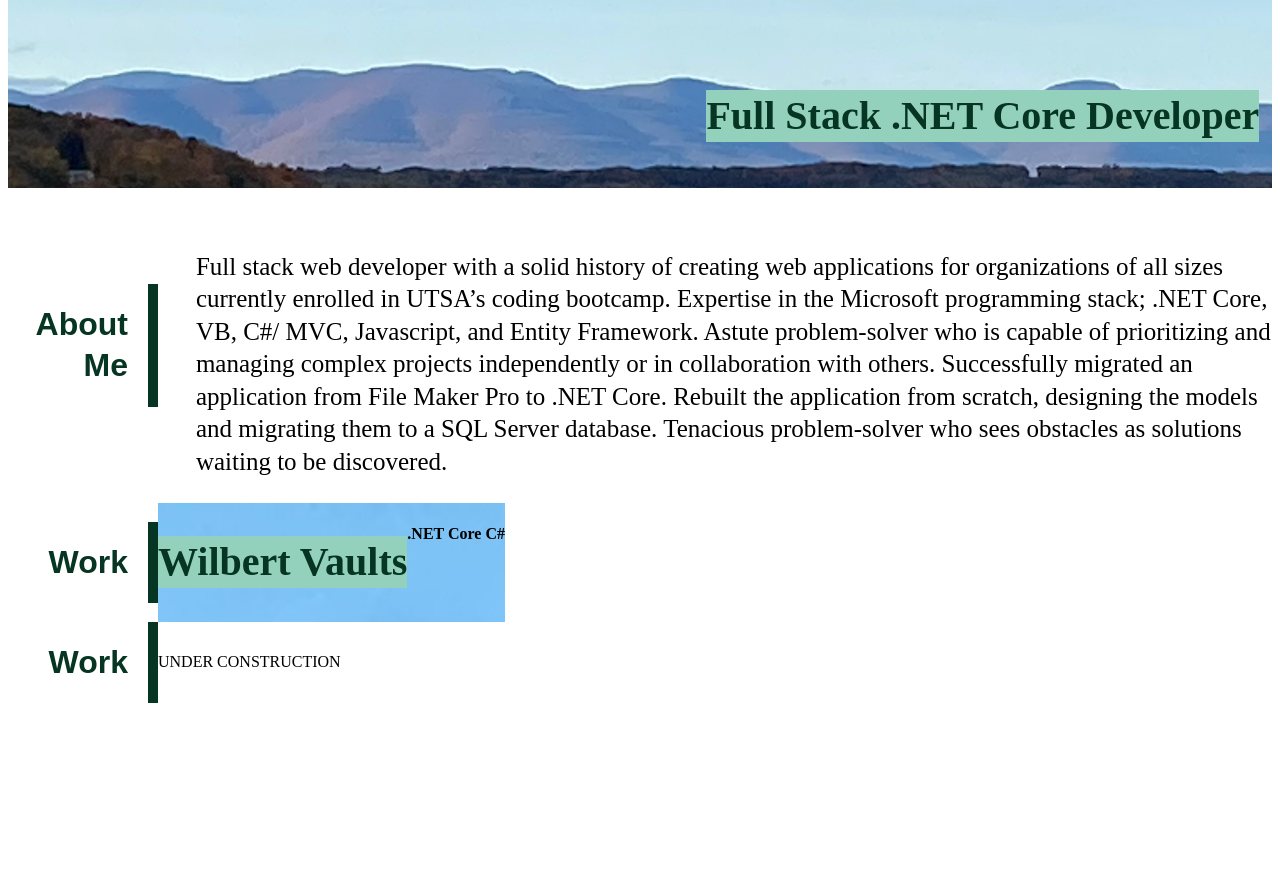
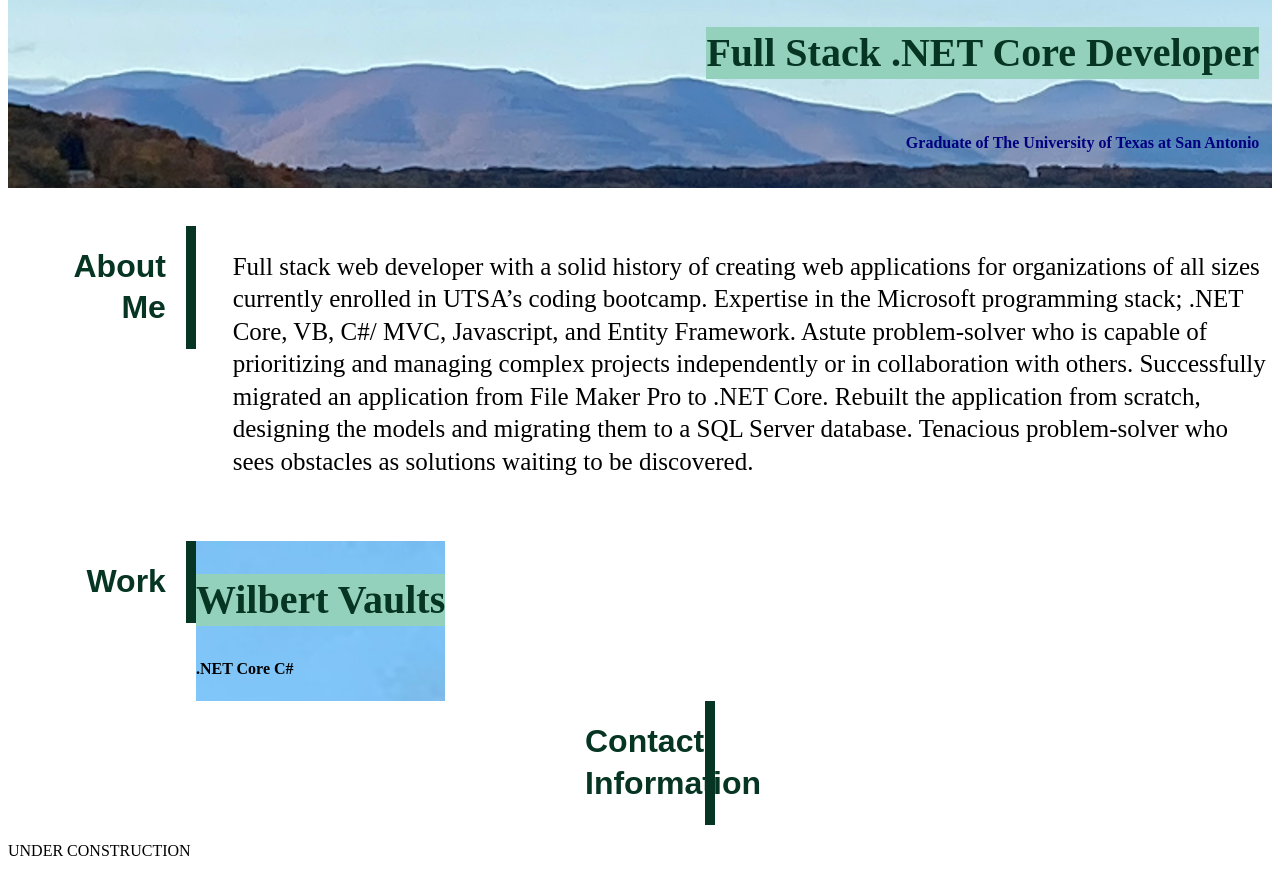
Before and after one commit to ket2310/KirksPortfolio, a plain HTML site: page index.html in a window 1280 px wide. Shown: the part 380-1265 px from the top of the page. Before the commit the page ends 1091 px from the top, so only its background shows below. Drawn offline with Linux system fonts and the light colour scheme.

Commit message:
Getting help from BCS

```diff
--- a/assets/css/style.css
+++ b/assets/css/style.css
@@ -83,18 +83,32 @@ header {
   }
   #subtitle {
     align-self: flex-end;
-
-    /* position: relative;
-    top: 50px;
-    right: 100px; */
   }
 
-  .MyWork {
+  .AboutMe {
     display: flex;
+    justify-content: flex-start;
+    margin-left: 3%;
+    margin-top: 3%;
+  }
+  .MyBio {
+    margin-left: 3%;
+    /* margin-top: 3%; */
+    font-size: 25px;
+  }
+
+  .projects {
+    display: flex;
+    justify-content: flex-start;
+    margin-left: 3%;
+    margin-top: 3%;
+  }
+
+  .MyWork{
     background-image: url("../images/catskills.JPG");
+  }
 
-  }
-  #WilbertSvcs {
+    #WilbertSvcs {
     align-self: flex-end ;
   }
 
@@ -115,9 +129,3 @@ header {
     padding: 20px;
     flex-wrap: wrap;
   }
-
-  .AboutMe {
-    margin-left: 3%;
-    margin-top: 3%;
-    font-size: 25px;
-  }
--- a/index.html
+++ b/index.html
@@ -1,6 +1,5 @@
 <!DOCTYPE html>
 <html lang="en">
-
 <head>
   <meta charset="UTF-8">
   <meta http-equiv="X-UA-Compatible" content="IE=edge">
@@ -9,7 +8,6 @@
   <link rel="stylesheet" href="./assets/css/style.css">
   <title>Portfolio of Kirk Evan Thomas</title>
 </head>
-
 <body>
     <header>
         <h1>KIRK EVAN THOMAS</h1>
@@ -24,14 +22,13 @@
     </header>
     <section class="brand">
         <h2 id="subtitle">Full Stack .NET Core Developer</h2>
+        <h4 style="align-self:  flex-end;">Graduate of The University of Texas at San Antonio</h4>
     </section>
-
-    <div>
+    <section class="AboutMe">
         <aside>
             <h2>About Me</h2>
         </aside>
-        <section class="AboutMe">
-
+        <section class="MyBio">
             <p>
                 Full stack web developer with a solid history of creating web applications for organizations
                 of all sizes currently enrolled in UTSA’s coding bootcamp. Expertise in the Microsoft programming stack; .NET
@@ -41,33 +38,29 @@
                 Maker Pro to .NET Core. Rebuilt the application from scratch, designing the models and migrating them to a SQL
                 Server database. Tenacious problem-solver who sees obstacles as solutions waiting to be discovered.
             </p>
-
         </section>
-    </div>
-
-    <div>
+    </section>
+    <section class="projects">
         <aside>
             <h2>Work</h2>
         </aside>
-        <section class="MyWork">
+        <section  class="MyWork">
             <h2 id="WilbertSvcs">Wilbert Vaults</h2>
             <h4>.NET Core C#</h4>
-
         </section>
-    </div>
-    <div>
+    </section>
+    <section>
         <aside>
-            <h2>Work</h2>
+            <h2>Contact Information</h2>
         </aside>
         <section>
-            <div class="Contact">
+            <section class="Contact">
                 <p>UNDER CONSTRUCTION</p>
 
-            </div>
+            </section>
         </section>
-    </div>
+    </section>
 </body>
-
 </html>
 <!-- <h2>Work</h2>
 <h2>Contact Me</h2>  -->
```
